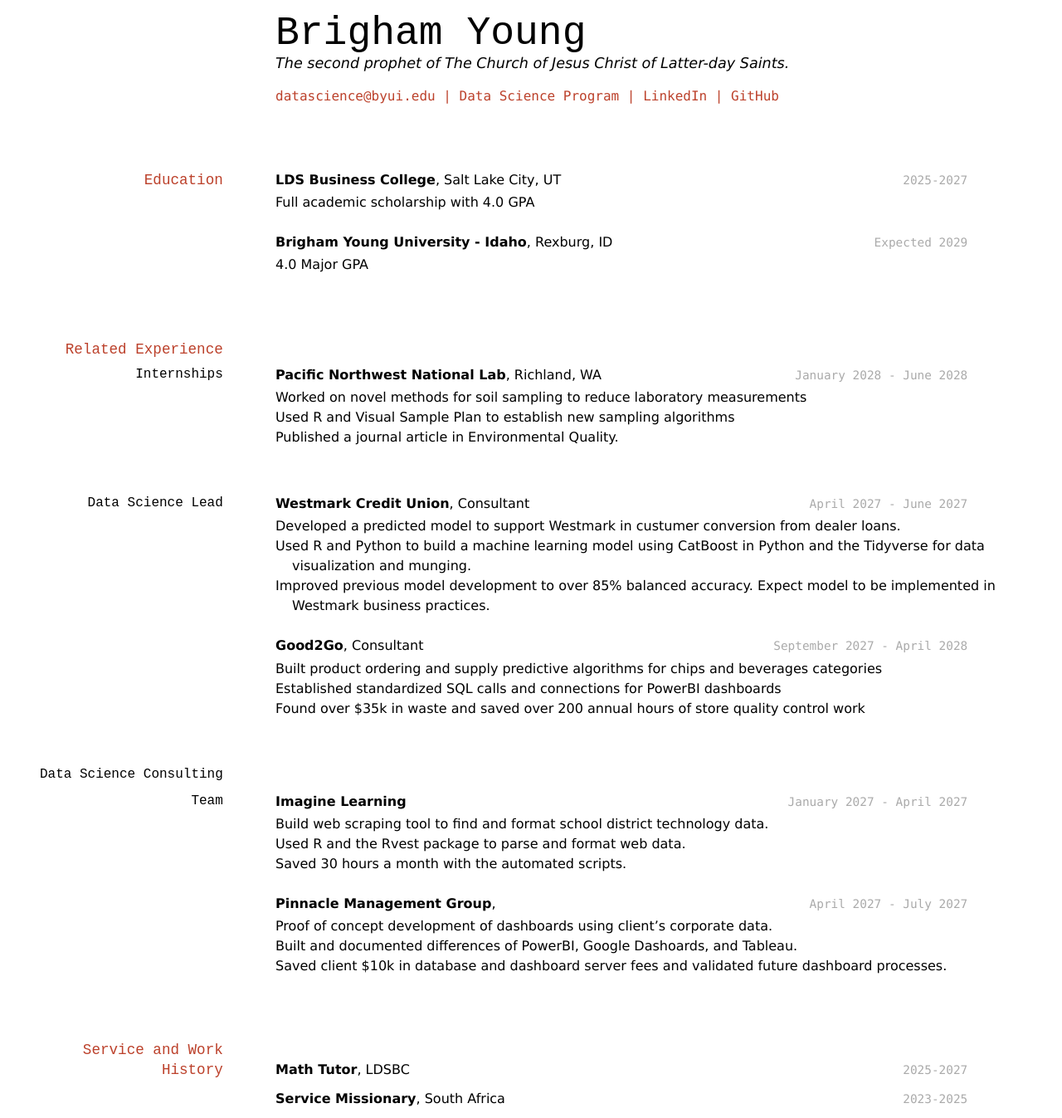
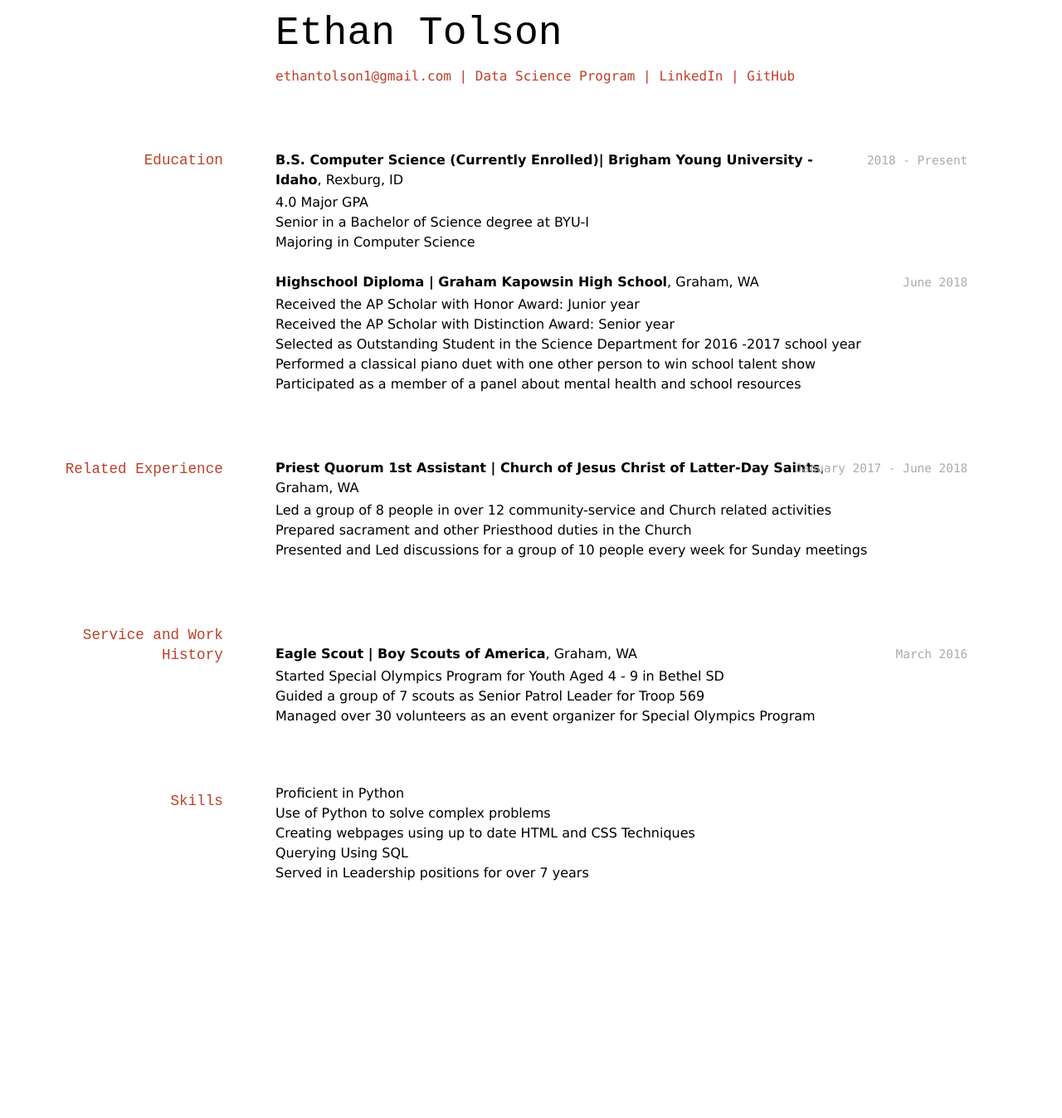
Before and after one commit to EthanTolson/Tolson_Resume, a Jekyll site: the page built from docs/index.md, in a window 1280 px wide. Shown: the whole page at 83% size. Built offline with Jekyll 4.4.1, drawn with Linux system fonts in a browser that asks for light colours; after the commit the page ends 1088 px from its top, so only the background shows below that.

Commit message:
Updated Index.md to be uptodate and information related to me

```diff
--- a/docs/index.md
+++ b/docs/index.md
@@ -1,86 +1,62 @@
 ---
 layout: cv
-title: Brigham Young's Resume
+title: Ethan Tolson's Resume
 ---
-# Brigham Young
-The second prophet of The Church of Jesus Christ of Latter-day Saints.
+# Ethan Tolson
 
 <div id="webaddress">
-<a href="datascience@byui.edu">datascience@byui.edu</a>
+<a href="ethantolson1@gmail.com">ethantolson1@gmail.com </a>
 | <a href="https://byuidatascience.github.io/development.html">Data Science Program</a>
-| <a href="https://www.linkedin.com/groups/13537407/">LinkedIn</a>
-| <a href="https://github.com/byuids-resumes">GitHub</a>
+| <a href="https://www.linkedin.com/in/ethan-tolson/">LinkedIn</a>
+| <a href="https://github.com/EthanTolson">GitHub</a>
 </div>
 
 <!-- https://www.monique.tech/the-art-of-markdown -->
 
 ## Education
-
-`2025-2027`
-__LDS Business College__, Salt Lake City, UT
-
-- Full academic scholarship with 4.0 GPA
-
-`Expected 2029`
-__Brigham Young University - Idaho__, Rexburg, ID
+`2018 - Present`
+__B.S. Computer Science (Currently Enrolled)| Brigham Young University - Idaho__, Rexburg, ID
 
 - 4.0 Major GPA
+- Senior in a Bachelor of Science degree at BYU-I
+- Majoring in Computer Science
 
+`June 2018`
+__Highschool Diploma | Graham Kapowsin High School__, Graham, WA
+
+- Received the AP Scholar with Honor Award: Junior year
+- Received the AP Scholar with Distinction Award: Senior year
+- Selected as Outstanding Student in the Science Department for 2016 -2017 school year
+- Performed a classical piano duet with one other person to win school talent show
+- Participated as a member of a panel about mental health and school resources
 
 ## Related Experience
 
-### Internships
+`January 2017 - June 2018`
+__Priest Quorum 1st Assistant | Church of Jesus Christ of Latter-Day Saints__, Graham, WA
+- Led a group of 8 people in over 12 community-service and Church related activities
+- Prepared sacrament and other Priesthood duties in the Church
+- Presented and Led discussions for a group of 10 people every week for Sunday meetings
 
-`January 2028 - June 2028`
-__Pacific Northwest National Lab__, Richland, WA
 
-- Worked on novel methods for soil sampling to reduce laboratory measurements
-- Used R and Visual Sample Plan to establish new sampling algorithms
-- Published a journal article in Environmental Quality.
-
-### Data Science Lead
-
-`April 2027 - June 2027`
-__Westmark Credit Union__, Consultant
-
-- Developed a predicted model to support Westmark in custumer conversion from dealer loans.
-- Used R and Python to build a machine learning model using CatBoost in Python and the Tidyverse for data visualization and munging.
-- Improved previous model development to over 85% balanced accuracy. Expect model to be implemented in Westmark business practices.
-
-`September 2027 - April 2028`
-__Good2Go__, Consultant
-
-- Built product ordering and supply predictive algorithms for chips and beverages categories
-- Established standardized SQL calls and connections for PowerBI dashboards
-- Found over $35k in waste and saved over 200 annual hours of store quality control work
-
-### Data Science Consulting Team
-
-`January 2027 - April 2027`
-__Imagine Learning__
-
-- Build web scraping tool to find and format school district technology data.
-- Used R and the Rvest package to parse and format web data.
-- Saved 30 hours a month with the automated scripts.
-
-`April 2027 - July 2027`
-__Pinnacle Management Group__,
-
-- Proof of concept development of dashboards using client's corporate data.
-- Built and documented differences of PowerBI, Google Dashoards, and Tableau.
-- Saved client $10k in database and dashboard server fees and validated future dashboard processes.
-
+<!-- ### Internships -->
 
 ## Service and Work History
 
-`2025-2027`
-__Math Tutor__, LDSBC
+`March 2016`
+__Eagle Scout | Boy Scouts of America__, Graham, WA
+- Started Special Olympics Program for Youth Aged 4 - 9 in Bethel SD
+- Guided a group of 7 scouts as Senior Patrol Leader for Troop 569
+- Managed over 30 volunteers as an event organizer for Special Olympics Program
 
 
-`2023-2025`
-__Service Missionary__, South Africa
+## Skills
 
-
+- Proficient in Python
+- Use of Python to solve complex problems
+- Creating webpages using up to date HTML and CSS Techniques
+- Querying Using SQL
+- Served in Leadership positions for over 7 years
 
 <!-- ### Footer
 
```
